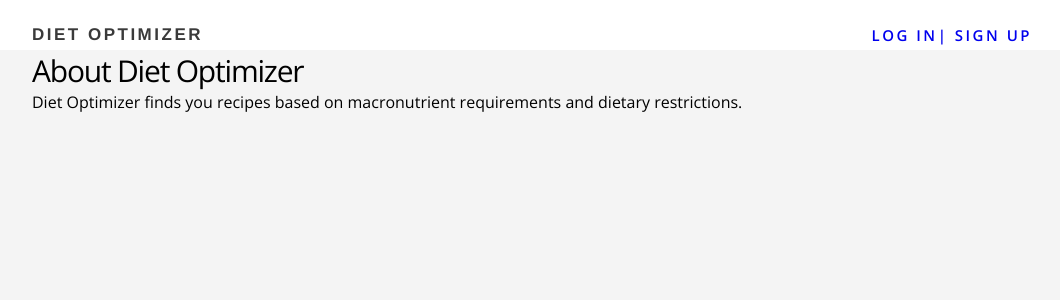
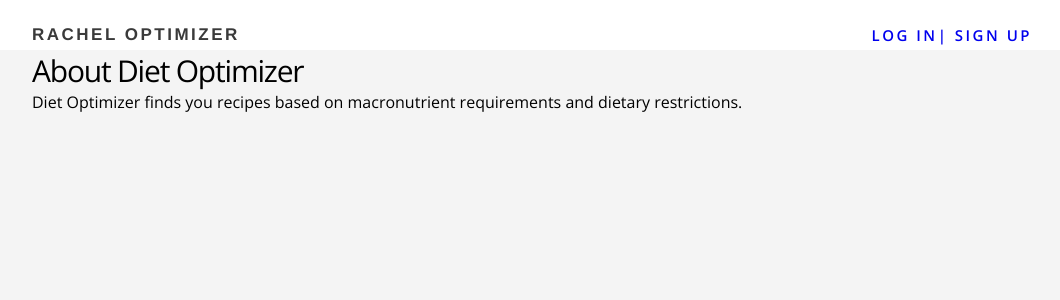
Before and after one commit to diet-optimizer/diet-optimizer, a Flask app: page /about in a window 1280 px wide. Shown: the top 300 px of the page, without its empty margins (108-1168 px from the left). Run offline with Flask 2, Linux system fonts and the light colour scheme; some libraries are stand-ins or nearby versions.

Commit message:
Rachel Optimizer

```diff
--- a/diet_optimizer/templates/layout.html
+++ b/diet_optimizer/templates/layout.html
@@ -8,7 +8,7 @@
     <header>
       <div class="container">
         <h1 class="title">
-			<a href="{{ url_for('index') }}" >Diet Optimizer</a>
+			<a href="{{ url_for('index') }}" >Rachel Optimizer</a>
 		</h1>
 
 		<h1 class="signup" >
```
